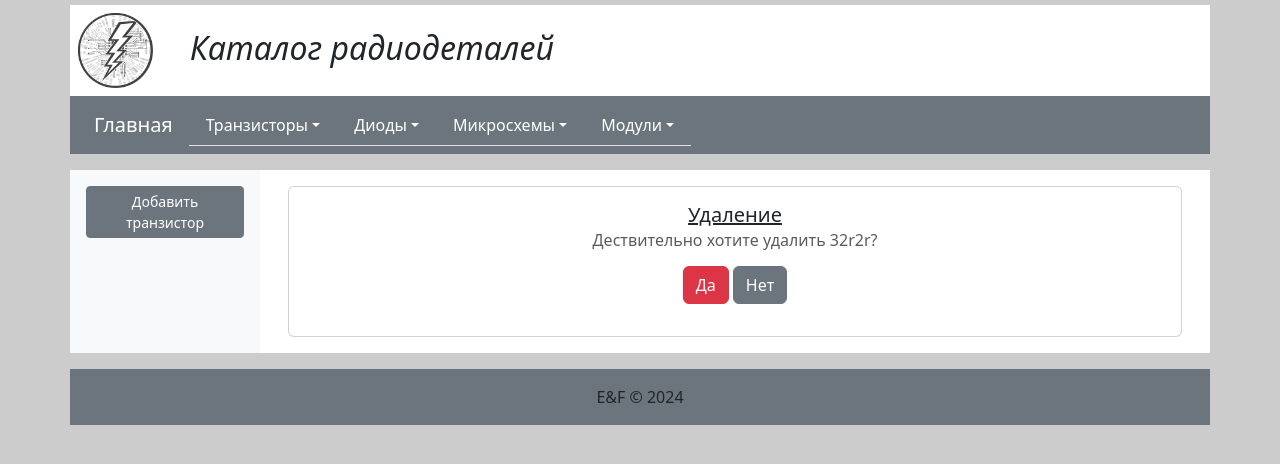
After one commit to eskealexey/django-radio, a Django app: page /transistors/conf/3/ in a window 1280 px wide. The commit adds this page. Shown: the top 464 px of the page. Run offline with Django 5.2, Linux system fonts and the light colour scheme; data comes from the database, SQL or seed files in the repository; some libraries are stand-ins or nearby versions.

Commit message:
функция удаление ненужной записи

```diff
--- /dev/null
+++ b/radio/templates/transistors/transistor_removal_confirmation.html
@@ -0,0 +1,24 @@
+{% extends 'index_template.html' %}}
+
+{% block content %}
+<div class="container text-center">
+    <div class="card">
+      <div class="card-body">
+        <h5 class="card-title"><u>Удаление</u></h5>
+        <h6 class="card-subtitle mb-2 text-body-secondary">Дествительно хотите удалить {{transistor.name}}?</h6>
+        <p class="card-text">
+            <form action="{% url 'transistor_delete' transistor.id %}" method="post">
+                {% csrf_token %}
+                <button type="submit" class="btn btn-danger">Да</button>
+                <input type="button" class="btn btn-secondary" onclick="history.back();" value="Нет"/>
+            </form>
+        </p>
+
+      </div>
+    </div>
+</div>
+{% endblock %}
+
+{% block left %}
+    {% include "transistors/transistor_left.html" %}
+{% endblock %}
--- a/radio/templates/transistors/transistors_list.html
+++ b/radio/templates/transistors/transistors_list.html
@@ -42,6 +42,7 @@
         {% for t in transistors %}
             <tr>
                 <td>
+                    <a href="{% url 'transistor_removal_confirmation' t.pk %}"><img src="/static/app/img/minus.png" width="15" height="15" alt="Убрать транзистор"/></a>
                     <a href="{% url 'transistor_detail' t.pk %}"><button type="button" class="btn btn-sm btn-info">{{ t.name }}</button></a>
                 </td>
                 <td style="font-size:0.9rem">{{ t.mark }}</td>
--- a/radio/transistors/urls.py
+++ b/radio/transistors/urls.py
@@ -1,6 +1,6 @@
 from django.urls import path
 from .views import transistors_all, transistors_list_tip, transistors_list_tip_korpus, datasheet_add, transistor_count, \
-    transistor_edit
+    transistor_edit, transistor_delete, transistor_removal_confirmation
 from .views import transistor_add, change_transistor_amout, transistor_detail, transistor_primech_change           #, datasheet_add
 
 
@@ -15,4 +15,6 @@ urlpatterns = [
     path('detail/<int:pk>/', transistor_detail, name='transistor_detail'),
     path('prim/<int:transistor_id>/', transistor_primech_change, name='transistor_primech_change'),
     path('count/<int:transistor_id>/', transistor_count, name='transistor_count'),
+    path('conf/<int:pk>/', transistor_removal_confirmation, name='transistor_removal_confirmation'),
+    path('delete/<int:pk>/', transistor_delete, name='transistor_delete'),
 ]
--- a/radio/transistors/views.py
+++ b/radio/transistors/views.py
@@ -172,25 +172,6 @@ def datasheet_add(request):
     """
     tiptrans = TipTrans.objects.all()
     datasheets = DatasheetTransistor.objects.all().order_by('discription')
-    # if request.method == 'POST':
-    #     form = DatasheetTransistorAddForm(request.POST, request.FILES)
-    #     if form.is_valid():
-    #         uploaded_file = request.FILES['url']
-    #         discription = request.POST['discription']
-    #         file = "datasheets/transistors/" + uploaded_file.name
-    #
-    #         # Проверка существования файла
-    #         if DatasheetTransistor.objects.filter(url=file).exists():
-    #             messages.error(request, f"Файл с именем <b>{uploaded_file.name}</b> уже существует.")
-    #         else:
-    #             # Сохранение файла
-    #             DatasheetTransistor.objects.create(url=file, discription=discription)
-    #             messages.success(request, "Файл успешно загружен.")
-    #             # form.save()
-    #             return redirect('datasheet_trahsisitor_add')  # Замените на ваш router для перенаправления
-    #
-    #
-    #     return redirect('datasheet_trahsisitor_add')
     if request.method == 'POST':
         form = DatasheetTransistorAddForm(request.POST, request.FILES)
         if form.is_valid():
@@ -304,3 +285,24 @@ def transistor_count(request, transistor_id):
         return redirect('transistor_detail', pk=transistor_id)
     else:
         return render(request, 'transistors/transistor_detail.html', context)
+
+
+def transistor_removal_confirmation(request, pk):
+    """
+    Функция для подтверждения удаления транзистора
+    """
+    transistor = get_object_or_404(Transistor, id=pk)
+    context = {
+        'title': 'transistor_removal_confirmation',
+        'transistor': transistor,
+    }
+    return render(request, 'transistors/transistor_removal_confirmation.html', context)
+
+
+def transistor_delete(request, pk):
+    """
+    Функция для удаления транзистора
+    """
+    transistor = get_object_or_404(Transistor, id=pk)
+    transistor.delete()
+    return redirect('transistors_all')
```
Also changed, not shown: radio/static/app/img/minus.png (added).
